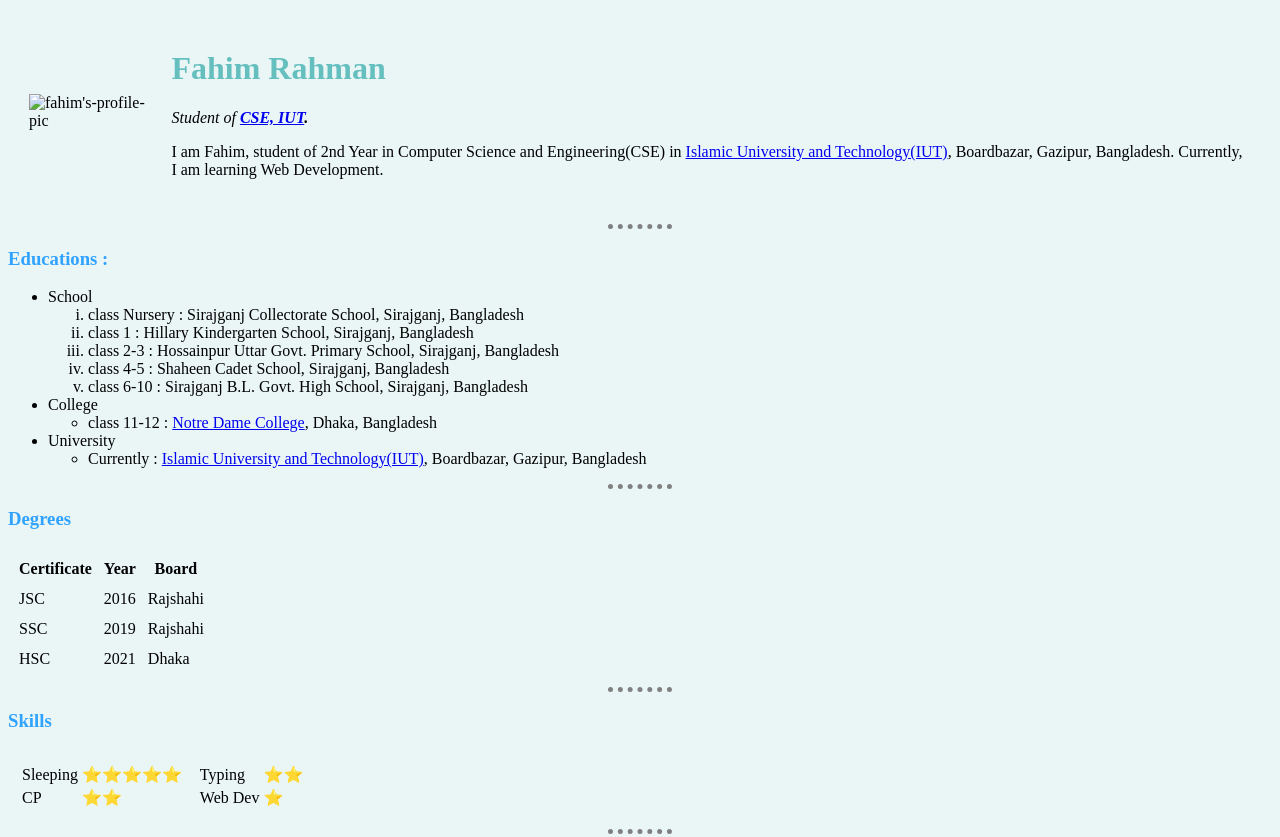
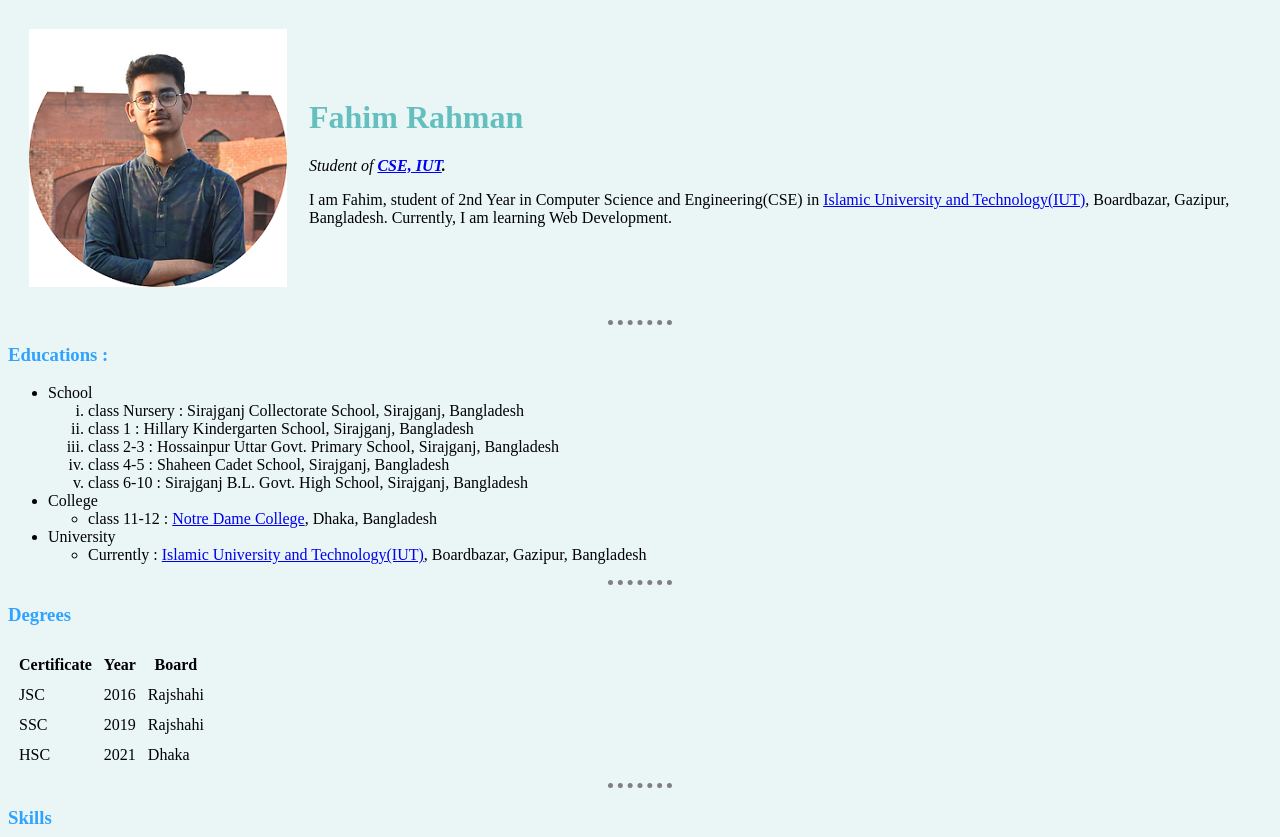
Before and after one commit to FahimKhamsa/Learning-HTML, a plain HTML site: page index.html in a window 1280 px wide. Shown: the top 837 px of the page. Drawn offline with Linux system fonts and the light colour scheme.

Commit message:
index.html

```diff
--- a/index.html
+++ b/index.html
@@ -11,7 +11,7 @@
     <body>
         <table cellspacing="20">
             <tr>
-                <td><img src="images/fahim.png" alt="fahim's-profile-pic"></td>
+                <td><img src="images/fahim-pic.png" alt="fahim's-profile-pic"></td>
                 <td>
                     <h1>Fahim Rahman</h1>
                     <p><em>Student of <strong><a href="https://cse.iutoic-dhaka.edu/">CSE, IUT</a>.</strong></em></p>
```
